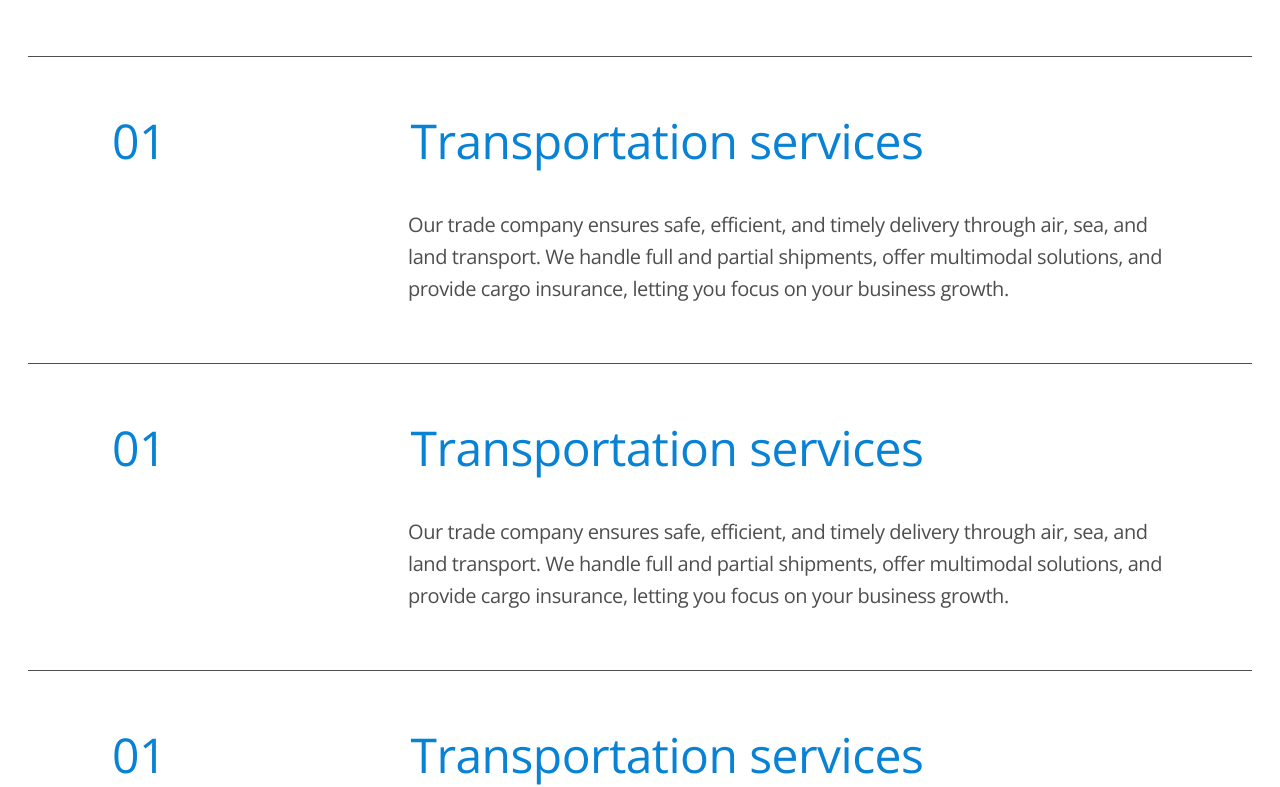
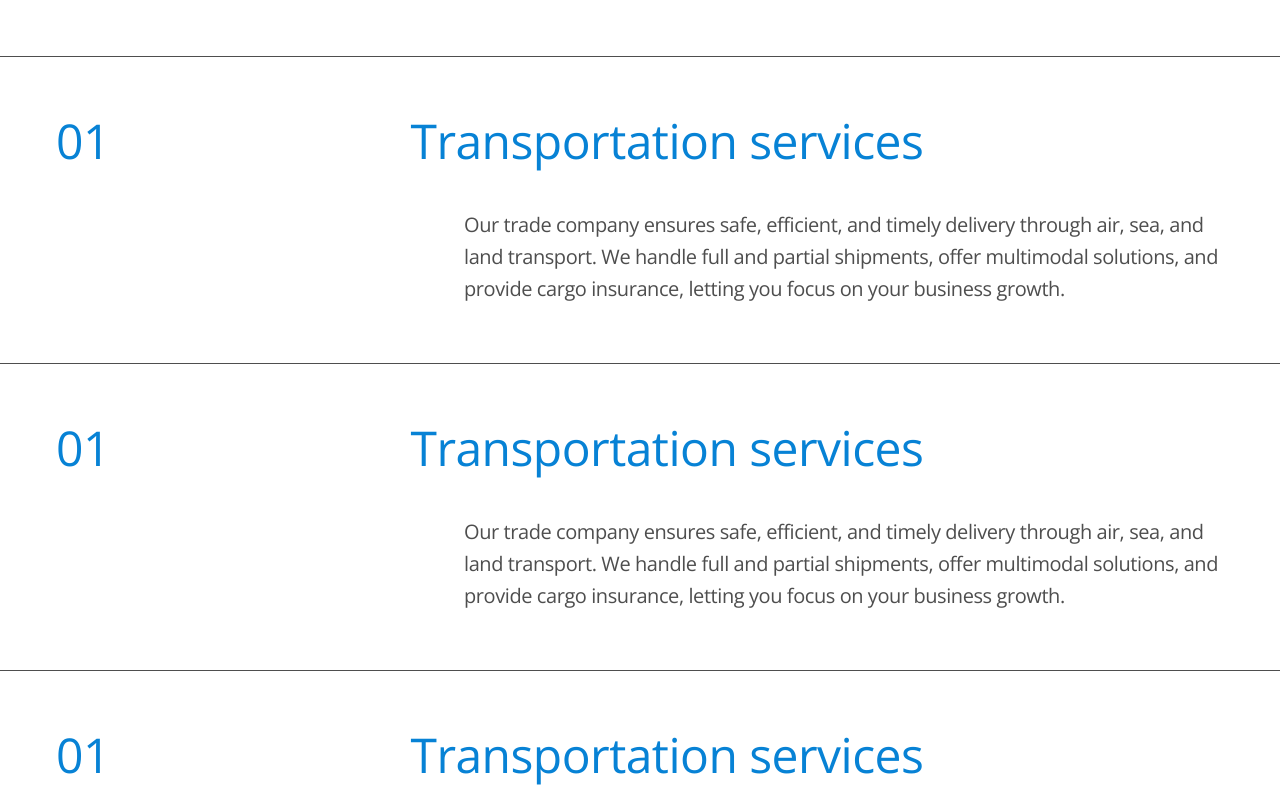
Before and after one commit to DevDeskTeam/SVP_next, a Next.js app: page /en in a window 1280 px wide. Shown: the part 2296-3083 px from the top of the page. Built offline with nearby package versions, Linux system fonts and the light colour scheme.

Commit message:
Responsive  added

```diff
--- a/src/app/[locale]/page.tsx
+++ b/src/app/[locale]/page.tsx
@@ -24,15 +24,16 @@ export default function Home() {
         </div>
       </section>
       <section>
-        <div className="container">
-          <div className={`${styles.banner}`}>
-            <div className={`${styles.services}`}>
+        <div className={`${styles.banner}`}>
+          <div className={`${styles.services}`}>
+            <div className="container">
               <h2 className={`${styles.text}`}>Services</h2>
-              <Services />
-              <Services />
-              <Services />
-              <Services />
             </div>
+
+            <Services />
+            <Services />
+            <Services />
+            <Services />
           </div>
         </div>
       </section>
--- a/src/components/Cards/ServicesCard.tsx
+++ b/src/components/Cards/ServicesCard.tsx
@@ -3,7 +3,6 @@ import styles from "@/assets/css/cards/servicescard.module.css";
 const ServicesCard = () => {
   return (
     <div className={`${styles.card}`}>
-      <div className="container">
         <div className={`${styles.card_inner}`}>
           <div className={`${styles.first}`}>
             <span>01</span>
@@ -17,7 +16,6 @@ const ServicesCard = () => {
               insurance, letting you focus on your business growth.
             </p>
           </div>
-        </div>
       </div>
     </div>
   );
```
